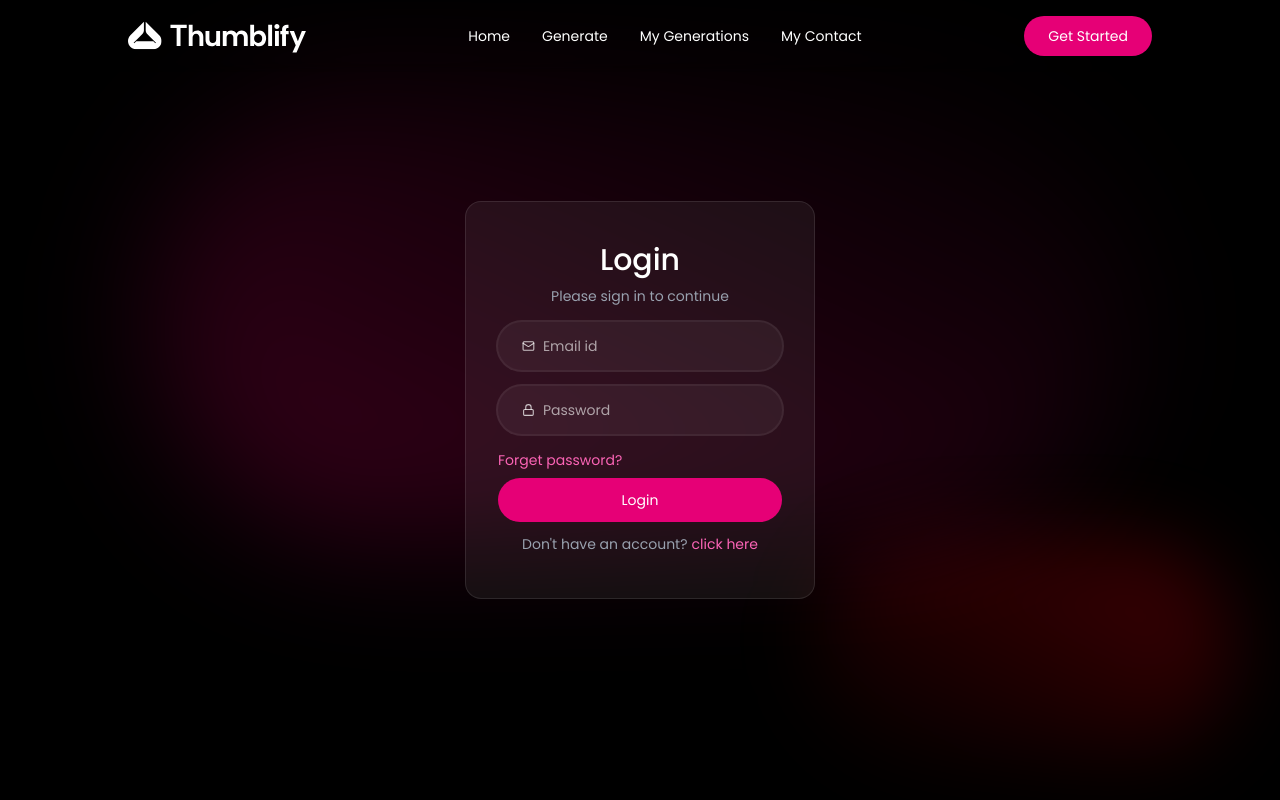
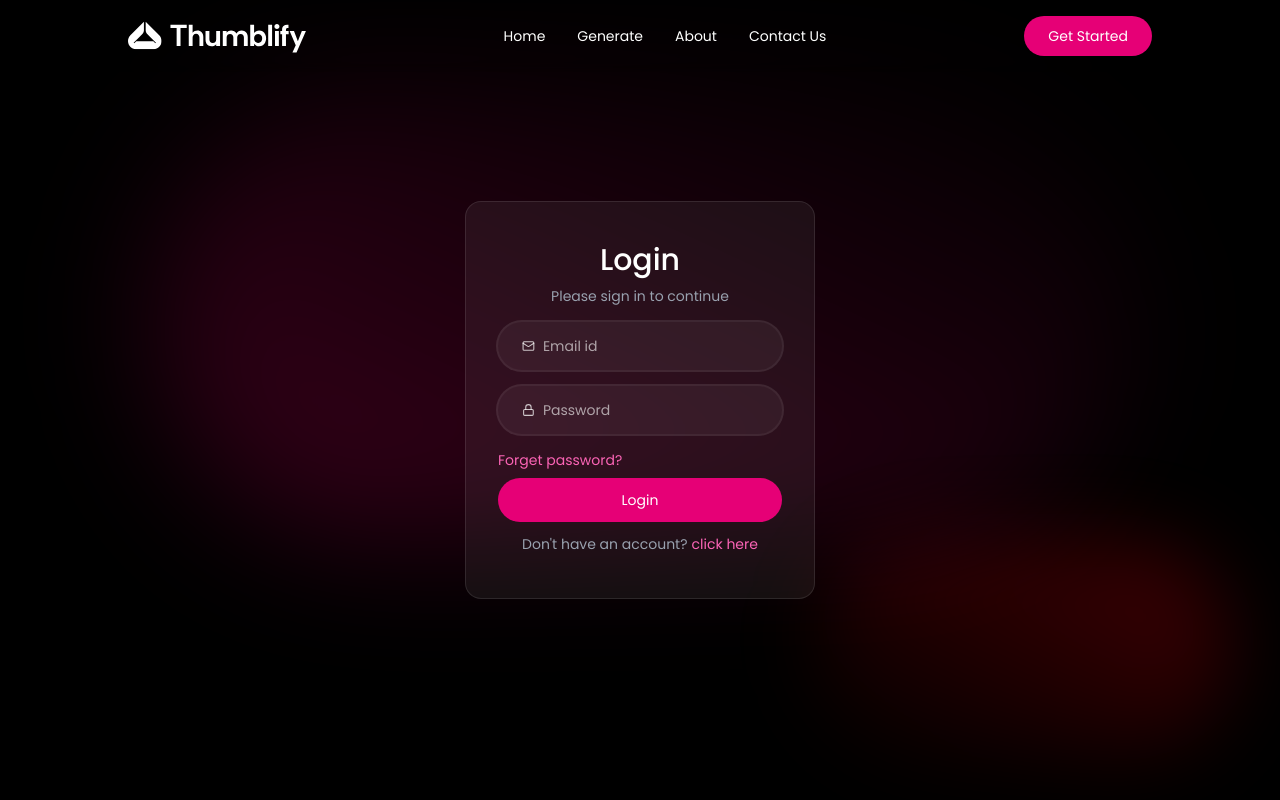
Before and after one commit to Istekhar-Arkam/AI-Thumbnail-Generator-App, a React (Vite) app in the folder Frontend/: page /login in a window 1280 px wide. Shown: the top 800 px of the page. Built offline with nearby package versions, Linux system fonts and the light colour scheme; no server answers.

Commit message:
feat: implement authentication context and integrate with main app structure

```diff
--- a/Frontend/src/App.tsx
+++ b/Frontend/src/App.tsx
@@ -9,6 +9,8 @@ import MyGeneration from "./pages/MyGeneration";
 import YtPreview from "./pages/YtPreview";
 import Login from "./components/Login";
 import { useEffect } from "react";
+import {Toaster} from "react-hot-toast"
+
 
 export default function App() {
   const { pathname } = useLocation();
@@ -17,6 +19,7 @@ export default function App() {
   }, [pathname]);
   return (
     <>
+    <Toaster/>
       <LenisScroll />
       <Navbar />
       <Routes>
--- a/Frontend/src/components/Login.tsx
+++ b/Frontend/src/components/Login.tsx
@@ -1,9 +1,11 @@
 import { useState } from "react";
 import React from "react";
-import SoftBackdrop from "./Softbackdrop";
+import SoftBackdrop from "./SoftBackdrop";
+import { useAuth } from "../context/AuthContext";
+
 const Login = () => {
   const [state, setState] = useState("login");
-
+  const { user, login, signUp } = useAuth();
   const [formData, setFormData] = useState({
     name: "",
     email: "",
--- a/Frontend/src/components/Navbar.tsx
+++ b/Frontend/src/components/Navbar.tsx
@@ -2,8 +2,10 @@ import { MenuIcon, XIcon } from "lucide-react";
 import { useState } from "react";
 import { motion } from "motion/react";
 import { Link, useNavigate } from "react-router-dom";
+import { useAuth } from "../context/AuthContext";
 
 export default function Navbar() {
+  const { isLoggedIn, user, logout } = useAuth();
   const [isOpen, setIsOpen] = useState(false);
   const navigate = useNavigate();
   return (
@@ -26,20 +28,49 @@ export default function Navbar() {
           <Link to="/generate" className="hover:text-pink-300 transition">
             Generate
           </Link>
-          <Link to="/my-generations" className="hover:text-pink-300 transition">
+          {isLoggedIn ? (
+            <Link
+              to="/my-generations"
+              className="hover:text-pink-300 transition"
+            >
               My Generations
             </Link>
+          ) : (
             <Link to="#" className="hover:text-pink-300 transition">
-            My Contact
+              About
+            </Link>
+          )}
+
+          <Link to="#" className="hover:text-pink-300 transition">
+            Contact Us
           </Link>
         </div>
 
+        <div className="flex items-center gap-2">
+          {isLoggedIn ? (
+            <div className="relative group">
+              <button className="rounded-full size-8 bg-white/20 border-2 border-white/10">
+                {user?.name.charAt(0).toUpperCase()}
+              </button>
+              <div className="absolute hidden group-hover:block top-6 right-0 pt-4">
+                <button
+                  className="bg-white/20 border-2 border-white/10 px-5 py-1.5 rounded"
+                  onClick={() => logout()}
+                >
+                  Logout
+                </button>
+              </div>
+            </div>
+          ) : (
             <button
               onClick={() => navigate("/login")}
               className="hidden md:block px-6 py-2.5 bg-pink-600 hover:bg-pink-700 active:scale-95 transition-all rounded-full capitalize"
             >
               Get Started
             </button>
+          )}
+        </div>
+
         <button onClick={() => setIsOpen(true)} className="md:hidden">
           <MenuIcon size={26} className="active:scale-90 transition" />
         </button>
@@ -56,15 +87,35 @@ export default function Navbar() {
         <Link onClick={() => setIsOpen(false)} to="/generate">
           Generate
         </Link>
+
+        {isLoggedIn ? (
           <Link onClick={() => setIsOpen(false)} to="/my-generations">
             My Generations
           </Link>
+        ) : (
           <Link onClick={() => setIsOpen(false)} to="#">
-          My Contact
+            About
           </Link>
+        )}
+
+        <Link onClick={() => setIsOpen(false)} to="#">
+          Contact Us
+        </Link>
+        {isLoggedIn ? (
+          <button
+            onClick={() => {
+              setIsOpen(false);
+              logout();
+            }}
+          >
+            Logout
+          </button>
+        ) : (
           <Link onClick={() => setIsOpen(false)} to="/login">
             Login
           </Link>
+        )}
+
         <button
           onClick={() => setIsOpen(false)}
           className="active:ring-3 active:ring-white aspect-square size-10 p-1 items-center justify-center bg-pink-600 hover:bg-pink-700 transition text-white rounded-md flex"
--- a/Frontend/src/components/del1.jsx
+++ /dev/null
@@ -1,9 +0,0 @@
-import React from 'react'
-
-const del1 = () => {
-  return (
-    <div>del1</div>
-  )
-}
-
-export default del1
--- /dev/null
+++ b/Frontend/src/context/AuthContext.tsx
@@ -0,0 +1,123 @@
+import { createContext, useContext, useEffect, useState } from "react";
+import type { IUser } from "../assets/assets";
+import api from "../configs/api";
+import toast from "react-hot-toast";
+
+interface AuthContextProps {
+  isLoggedIn: boolean;
+  setIsLoggedIn: (isLoggedIn: boolean) => void;
+  user: IUser | null;
+  setUser: (user: IUser | null) => void;
+  login: (user: { email: string; password: string }) => Promise<void>;
+
+  signUp: (user: {
+    name: string;
+    email: string;
+    password: string;
+  }) => Promise<void>;
+  logout: () => Promise<void>;
+}
+
+const AuthContext = createContext<AuthContextProps>({
+  isLoggedIn: false,
+  setIsLoggedIn: () => {},
+  user: null,
+  setUser: () => {},
+  login: async () => {},
+  signUp: async () => {},
+  logout: async () => {},
+});
+
+export const AuthProvider = ({ children }: { children: React.ReactNode }) => {
+  const [user, setUser] = useState<IUser | null>(null);
+  const [isLoggedIn, setIsLoggedIn] = useState<boolean>(false);
+
+  const signUp = async ({
+    name,
+    email,
+    password,
+  }: {
+    name: string;
+    email: string;
+    password: string;
+  }) => {
+    try {
+      const { data } = await api.post("/api/auth/register", {
+        name,
+        email,
+        password,
+      });
+      if (data.user) {
+        setUser(data.user as IUser);
+        setIsLoggedIn(true);
+      }
+      toast.success(data.message);
+    } catch (error) {
+      console.error(error);
+    }
+  };
+
+  const login = async ({
+    email,
+    password,
+  }: {
+    email: string;
+    password: string;
+  }) => {
+    try {
+      const { data } = await api.post("/api/auth/login", { email, password });
+      if (data.user) {
+        setUser(data.user as IUser);
+        setIsLoggedIn(true);
+      }
+      toast.success(data.message);
+    } catch (error) {
+      console.error(error);
+    }
+  };
+
+  const logout = async () => {
+    try {
+      const { data } = await api.post("/api/auth/logout");
+
+      setUser(null);
+      setIsLoggedIn(false);
+
+      toast.success(data.message);
+    } catch (error) {
+      console.error(error);
+    }
+  };
+
+  const fetchUser = async () => {
+    try {
+      const { data } = await api.get("/api/auth/verify");
+      if (data.user) {
+        setUser(data.user as IUser);
+        setIsLoggedIn(true);
+      }
+    } catch (error) {
+      console.error(error);
+    }
+  };
+
+  useEffect(() => {
+    (async () => {
+      await fetchUser();
+    })();
+  }, []);
+
+  const value = {
+    isLoggedIn,
+    setIsLoggedIn,
+    user,
+    setUser,
+    login,
+    signUp,
+    logout,
+    fetchUser,
+  };
+
+  return <AuthContext.Provider value={value}>{children}</AuthContext.Provider>;
+};
+export const useAuth = () => useContext(AuthContext);
--- a/Frontend/src/main.tsx
+++ b/Frontend/src/main.tsx
@@ -1,9 +1,11 @@
-import { createRoot } from 'react-dom/client'
-import App from './App.js'
-import { BrowserRouter } from 'react-router-dom'
-
-createRoot(document.getElementById('root')!).render(
-    <BrowserRouter>
-        <App />
-    </BrowserRouter>,
-)
+import { createRoot } from "react-dom/client";
+import App from "./App.js";
+import { BrowserRouter } from "react-router-dom";
+import { AuthProvider } from "./context/AuthContext.js";
+createRoot(document.getElementById("root")!).render(
+  <BrowserRouter>
+    <AuthProvider>
+      <App />
+    </AuthProvider>
+  </BrowserRouter>,
+);
```
Lines whose indentation alone changed are shown as unchanged.
